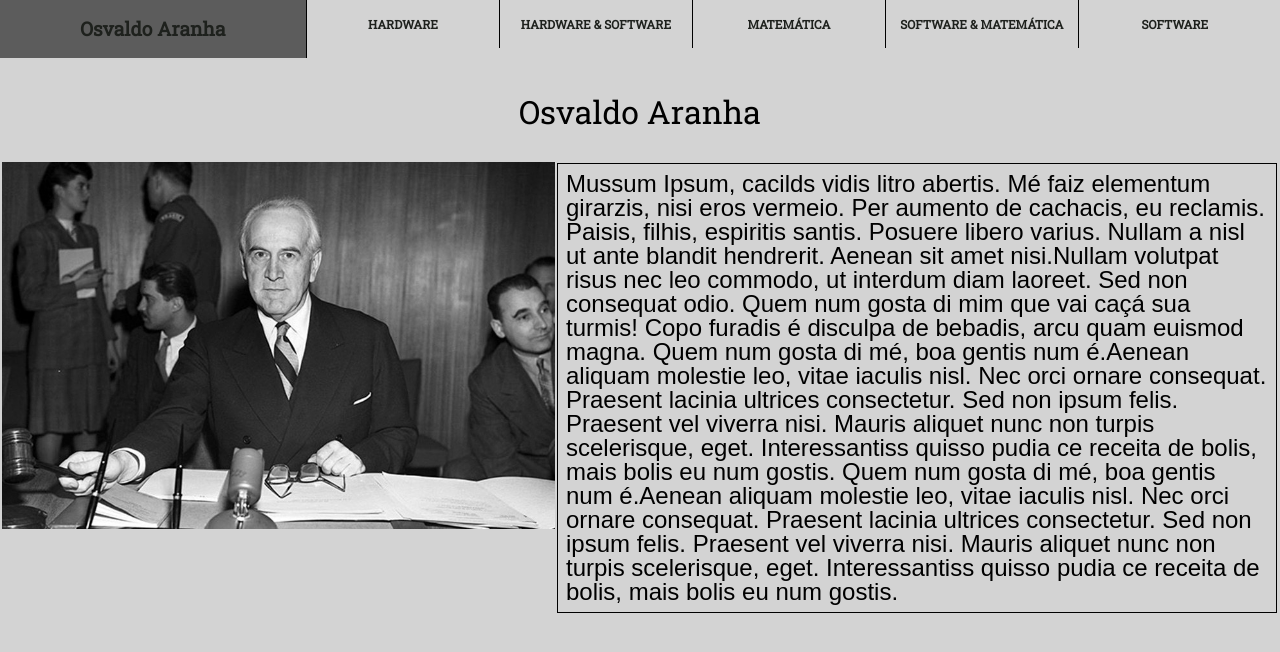
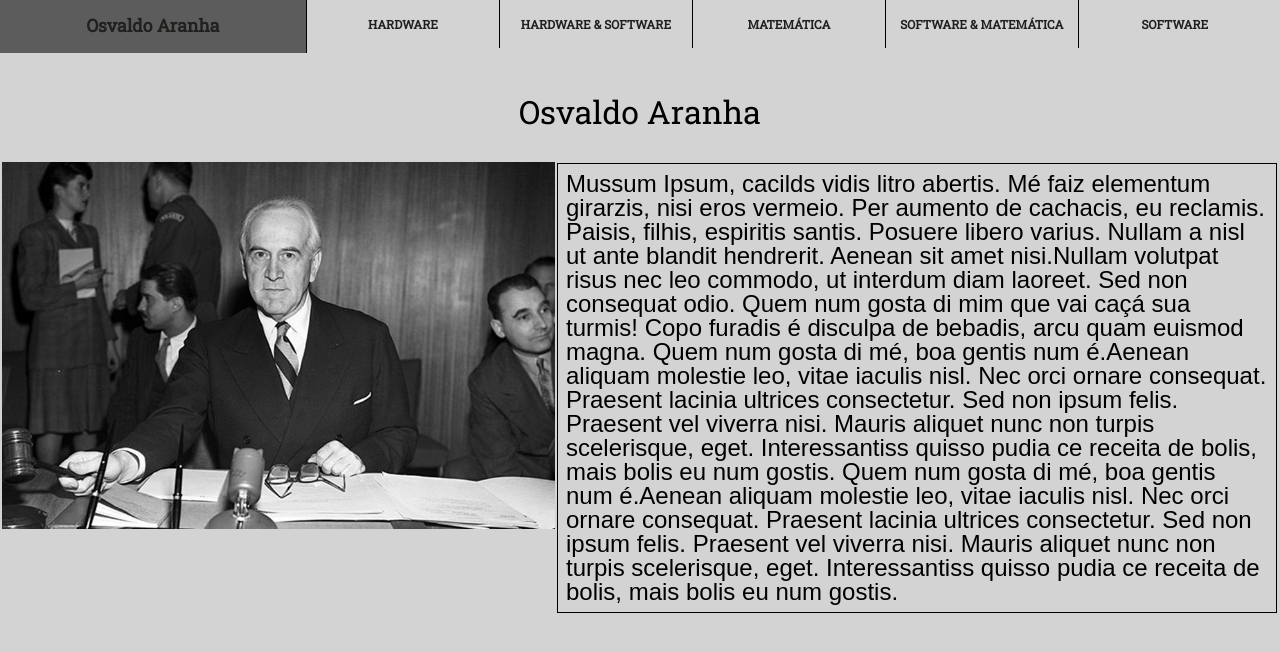
Before and after one commit to gtkacz/grupo1-codes-2a-1, a plain HTML site: page index.html in a window 1280 px wide. Drawn offline with Linux system fonts and the light colour scheme.

Commit message:
Update style-categoria.css

```diff
--- a/assets/css/style-categoria.css
+++ b/assets/css/style-categoria.css
@@ -52,7 +52,7 @@
 }
 
 .categorias:first-child{
-	font-size: 1.20em;
+	font-size: 110%;
 	width: 23.9%;
 
 }
```
